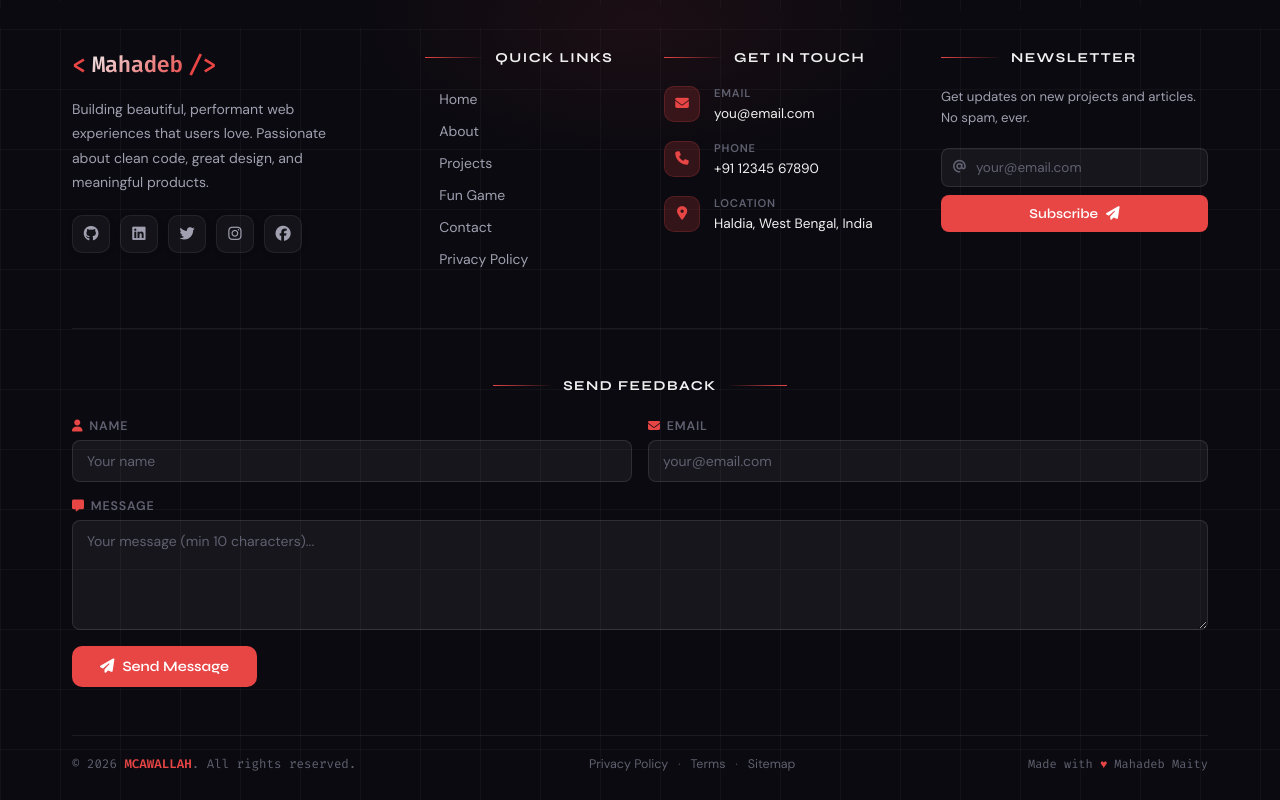
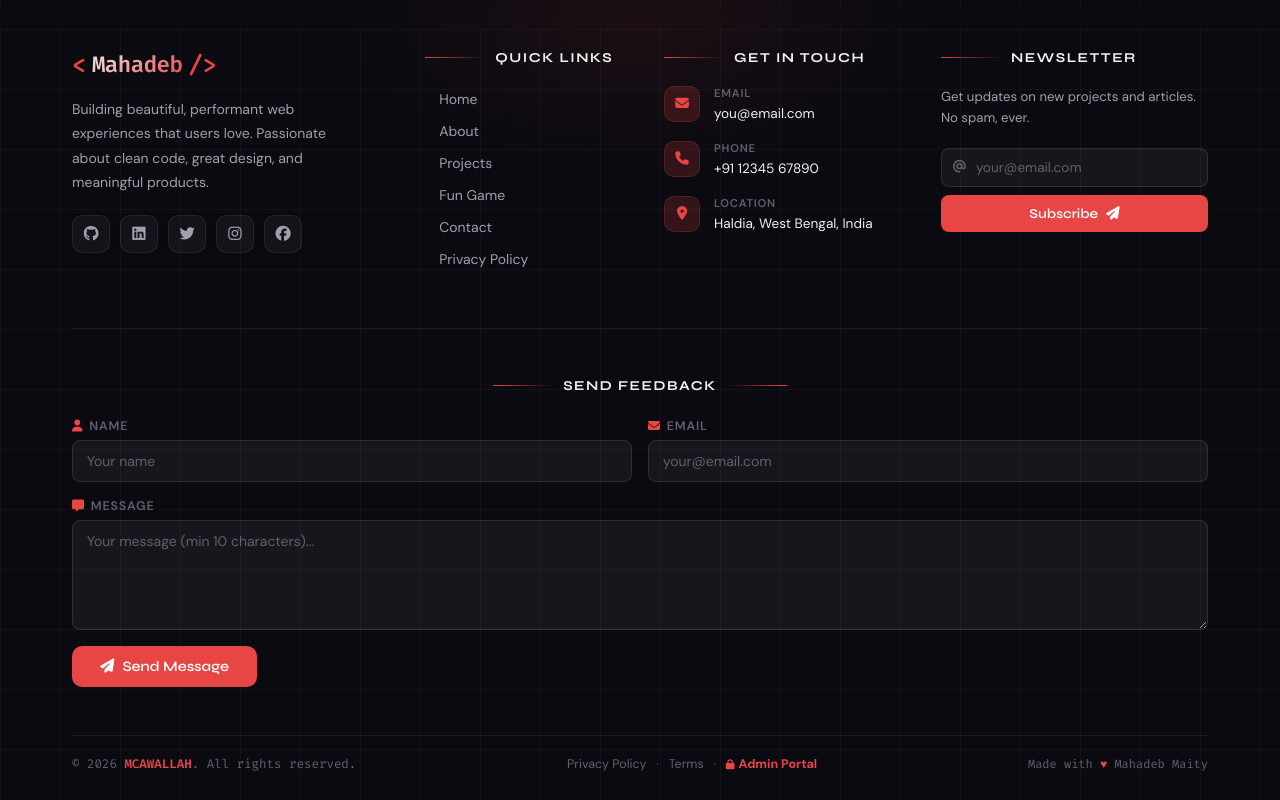
Before and after one commit to Mahadebmaity/MCAWALLAH, a React (Vite) app: page / in a window 1280 px wide. Shown: the part 5965-6765 px from the top of the page. Built offline with nearby package versions, Linux system fonts and the light colour scheme; no server answers.

Commit message:
admin changes

```diff
--- a/src/components/AuthModal/AuthModal.jsx
+++ b/src/components/AuthModal/AuthModal.jsx
@@ -162,6 +162,16 @@ export default function AuthModal({ onClose }) {
                         {mode === "login" ? "Sign Up" : "Sign In"}
                     </button>
                 </p>
+
+                <div style={{ marginTop: '14px', paddingTop: '12px', borderTop: '1px solid rgba(255, 255, 255, 0.08)', textAlign: 'center' }}>
+                    <a
+                        href="/admin/login"
+                        className="auth-modal__admin-link"
+                        style={{ fontSize: '12px', color: 'var(--accent, #e84545)', textDecoration: 'none', fontWeight: '700', display: 'inline-flex', alignItems: 'center', gap: '6px' }}
+                    >
+                        <i className="fa-solid fa-lock" /> Go to Admin Studio Portal &rarr;
+                    </a>
+                </div>
             </div>
         </div>
     );
--- a/src/components/Footer/Footer.jsx
+++ b/src/components/Footer/Footer.jsx
@@ -349,7 +349,9 @@ export default function Footer() {
                             <span className="footer__bottom-sep">·</span>
                             <button className="footer__bottom-link" onClick={() => scrollTo("#terms")}>Terms</button>
                             <span className="footer__bottom-sep">·</span>
-                            <button className="footer__bottom-link" onClick={() => scrollTo("#sitemap")}>Sitemap</button>
+                            <a href="/admin/login" className="footer__bottom-link" style={{ color: 'var(--f-accent, #e84545)', textDecoration: 'none', fontWeight: '700' }} title="Admin Studio Portal">
+                                <i className="fa-solid fa-lock" style={{ fontSize: '10px', marginRight: '4px' }} />Admin Portal
+                            </a>
                         </div>
                         <p className="footer__made-with">
                             Made with <span className="footer__heart">♥</span> Mahadeb Maity
```
